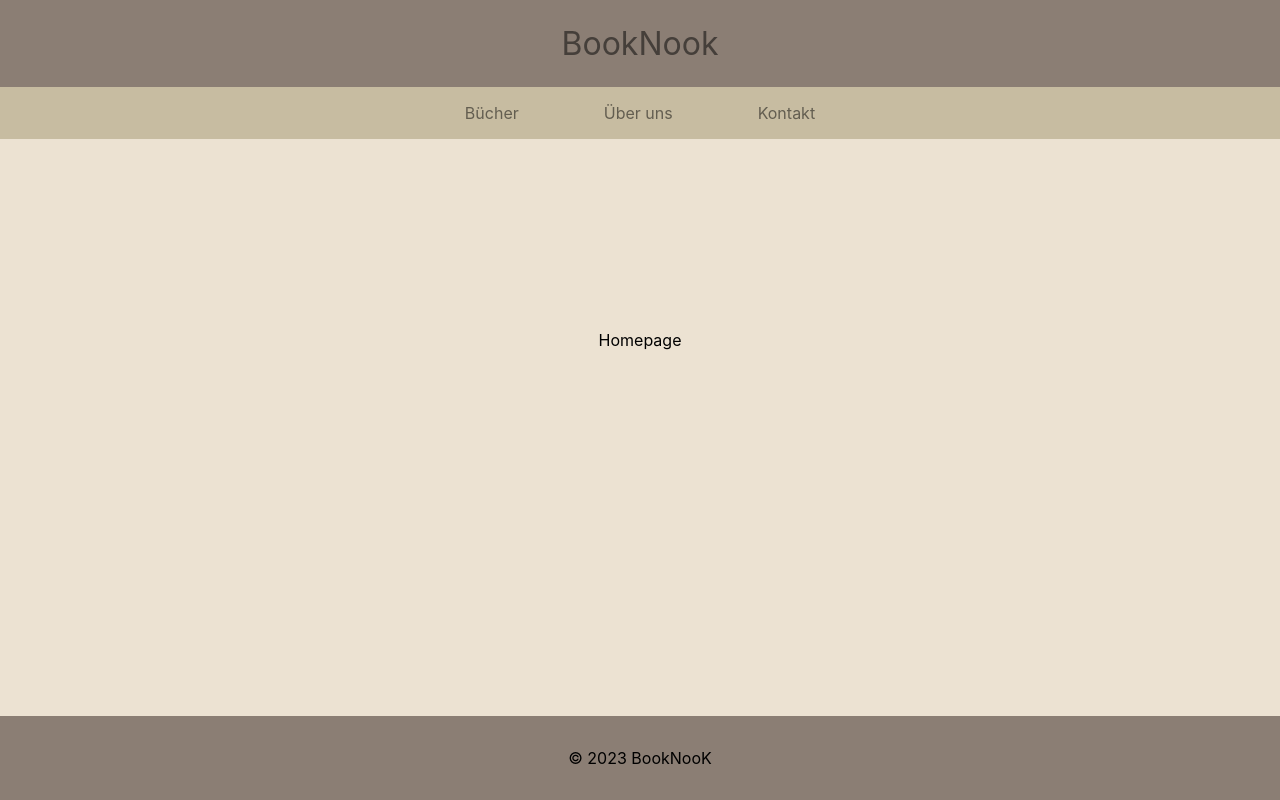
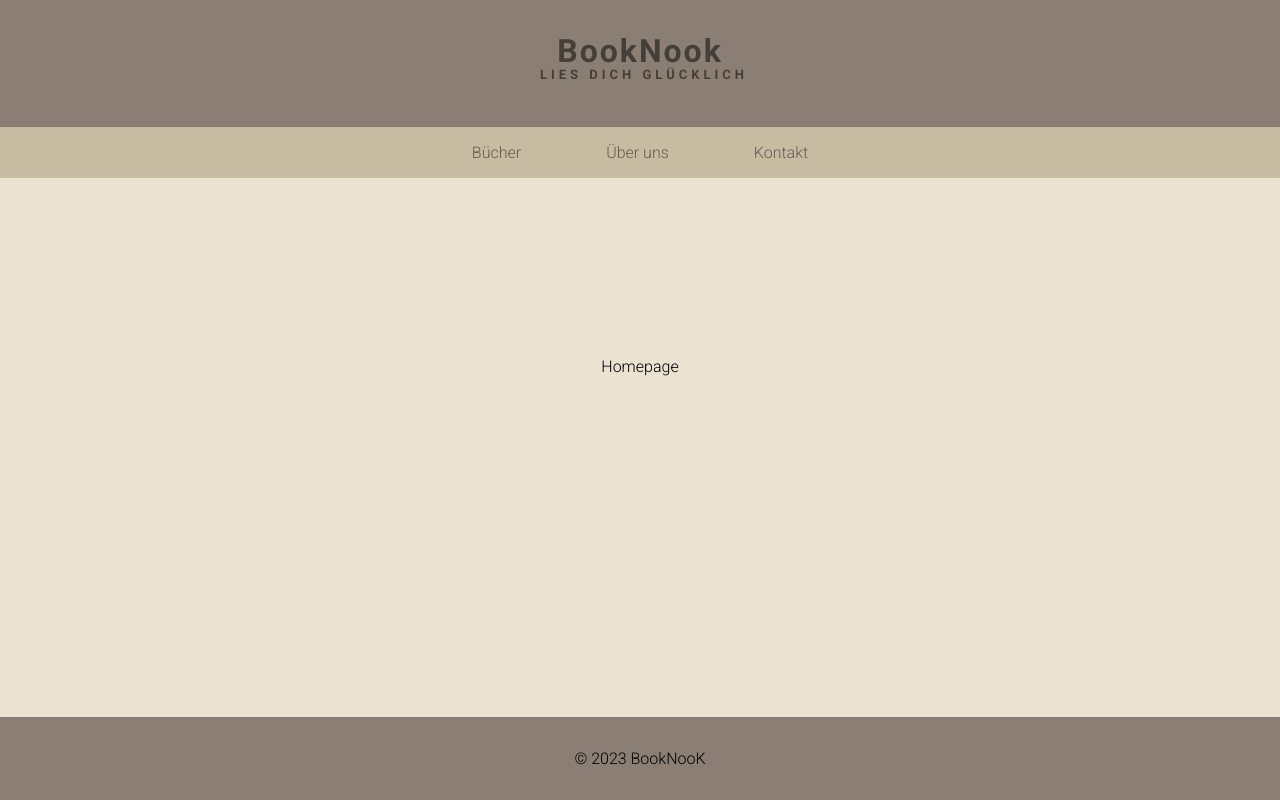
Before and after one commit to JonasHencke/bookstore, a React (Vite) app: page / in a window 1280 px wide. Built offline with nearby package versions, Linux system fonts and the light colour scheme.

Commit message:
add Google Fonts and color properties

```diff
--- a/index.html
+++ b/index.html
@@ -3,6 +3,9 @@
   <head>
     <meta charset="UTF-8" />
     <link rel="icon" type="image/svg+xml" href="/vite.svg" />
+    <link rel="preconnect" href="https://fonts.googleapis.com">
+    <link rel="preconnect" href="https://fonts.gstatic.com" crossorigin>
+    <link href="https://fonts.googleapis.com/css2?family=Inter:wght@100;200;300;400;500&family=Roboto:wght@300;700&display=swap" rel="stylesheet">
     <meta name="viewport" content="width=device-width, initial-scale=1.0" />
     <title>Vite + React</title>
   </head>
--- a/src/components/Header.jsx
+++ b/src/components/Header.jsx
@@ -6,6 +6,7 @@ export default function Header() {
     <header>
       <Link className="page-logo" to="/">
         BookNook
+        <p>LIES DICH GLÜCKLICH</p>
       </Link>
       <nav>
         <NavLink
--- a/src/index.css
+++ b/src/index.css
@@ -2,14 +2,22 @@ html,
 body {
     margin: 0;
     padding: 0;
-    background-color: #ECE2D2;
-    font-family: "Inter", sans-serif;
+    background-color: var(--color-3);
+    font-family: 'Roboto', sans-serif;
 }
 
 .page-layout{
     min-height: 100vh;
     display: flex;
     flex-direction: column;
+}
+/* -------------------------------- */
+/* color properties */
+
+:root {
+    --color-1: #8B7E74;
+    --color-2: #C7BCA1;
+    --color-3: #ECE2D2;
 }
 
 /* -------------------------------- */
@@ -31,24 +39,33 @@ nav {
     justify-content: center;
     gap: 85px;
     padding: 1rem 0;
-    background-color: #C7BCA1;
+    background-color: var(--color-2);
     flex: 1;
     width: 100%
 }
 
 .page-logo {
  font-size: 32px;
- padding: 1.5rem 0;
- background-color: #8B7E74;
+ letter-spacing: 2px;
+ font-weight: 800;
+ padding: 2rem 0;
+ background-color: var(--color-1);
  text-align: center;
  width: 100%
+}
+
+.page-logo p {
+    font-size: 13px;
+    letter-spacing: 4px;
+    margin-top: -3px;
+    margin-left: 8px
 }
 
 /* -------------------------------- */
 /* Footer component */
 
 footer {
-    background-color: #8B7E74;
+    background-color: var(--color-1);
     padding: 2rem 0;
     text-align: center;
     margin-top: auto;
```
